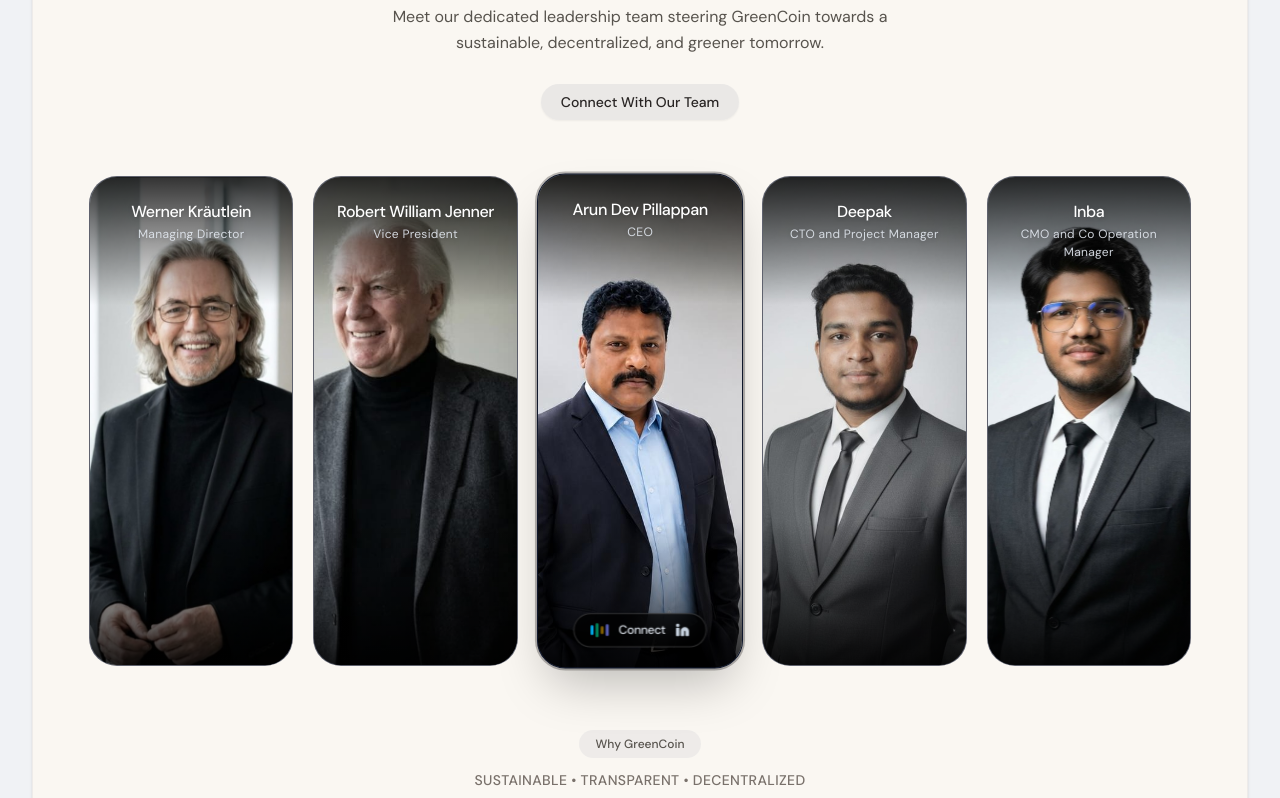
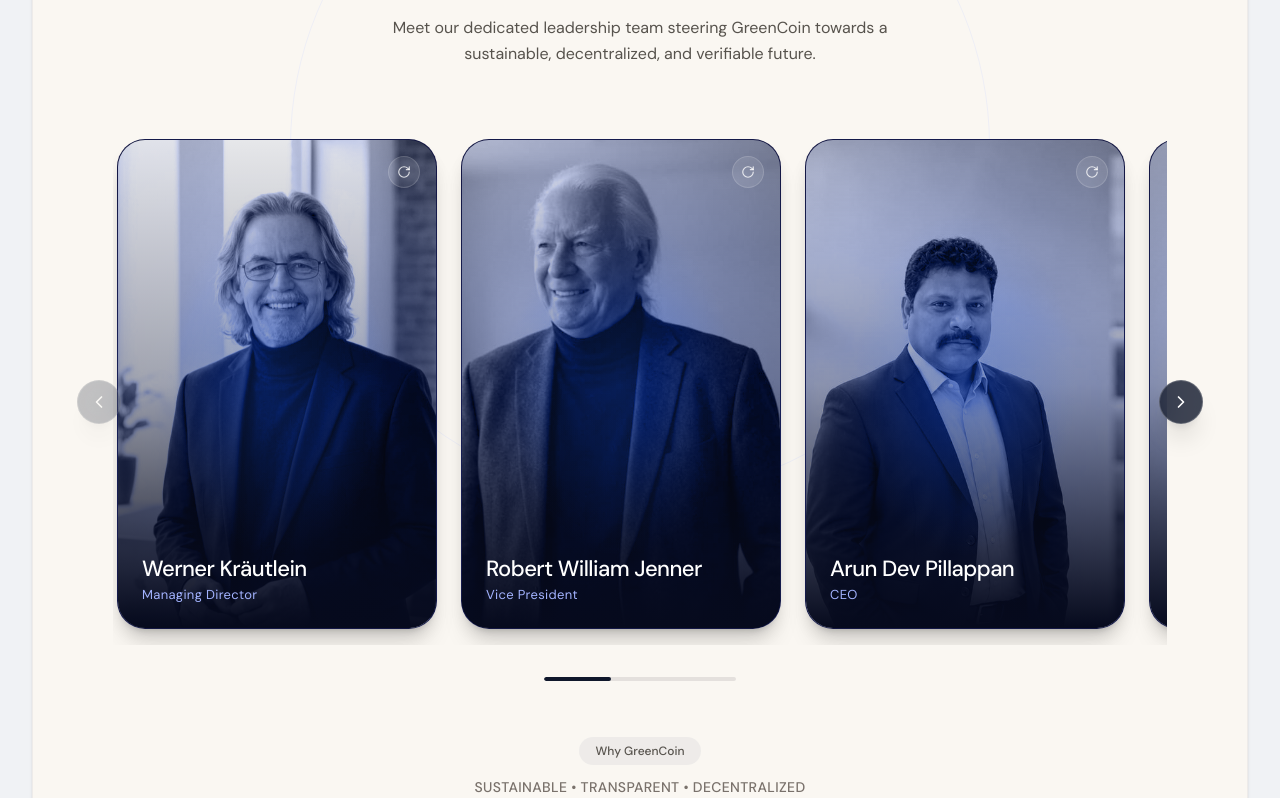
Before and after one commit to Deepakramki/GEC, a React (Vite) app: page / in a window 1280 px wide. Shown: the part 4422-5220 px from the top of the page. Built offline with nearby package versions, Linux system fonts and the light colour scheme.

Commit message:
Add swipe module and 3D flip card animation to TeamSection

```diff
--- a/src/components/TeamSection.tsx
+++ b/src/components/TeamSection.tsx
@@ -1,5 +1,5 @@
-import React, { useState } from 'react';
-import { Linkedin } from 'lucide-react';
+import React, { useState, useRef, useEffect } from 'react';
+import { ChevronLeft, ChevronRight, Linkedin, RotateCw } from 'lucide-react';
 
 interface TeamMember {
   id: string;
@@ -7,6 +7,7 @@ interface TeamMember {
   role: string;
   image: string;
   linkedin: string;
+  bio: string;
   objectPosition: string;
   scale: string;
 }
@@ -18,8 +19,9 @@ const TEAM_MEMBERS: TeamMember[] = [
     role: 'Managing Director',
     image: '/team/werner.jpg',
     linkedin: 'https://www.linkedin.com/in/werner-kr%C3%A4utlein?utm_source=share_via&utm_content=profile&utm_medium=member_ios',
+    bio: 'Over 25 years of global executive leadership in sustainable technology and corporate governance, pioneering blockchain-driven environmental impact and European regulatory compliance.',
     objectPosition: 'center 15%',
-    scale: 'scale-100',
+    scale: 'scale-105',
   },
   {
     id: 'robert',
@@ -27,8 +29,9 @@ const TEAM_MEMBERS: TeamMember[] = [
     role: 'Vice President',
     image: '/team/robert.jpg',
     linkedin: 'https://www.linkedin.com/in/johanneswillamjenner?utm_source=share_via&utm_content=profile&utm_medium=member_ios',
+    bio: 'Seasoned venture architect with extensive expertise in international business development, renewable energy transition, and cross-border strategic partnerships across Europe.',
     objectPosition: 'center 15%',
-    scale: 'scale-100',
+    scale: 'scale-105',
   },
   {
     id: 'arun',
@@ -36,8 +39,9 @@ const TEAM_MEMBERS: TeamMember[] = [
     role: 'CEO',
     image: '/team/arun.jpg',
     linkedin: 'https://www.linkedin.com/in/arun-p-7b233a260/',
+    bio: "Visionary founder driving GreenCoin's mission to bridge decentralized finance with real-world carbon reduction, empowering communities toward a cleaner, verifiable future.",
     objectPosition: 'center 15%',
-    scale: 'scale-100',
+    scale: 'scale-105',
   },
   {
     id: 'deepak',
@@ -45,8 +49,9 @@ const TEAM_MEMBERS: TeamMember[] = [
     role: 'CTO and Project Manager',
     image: '/team/deepak.jpg',
     linkedin: 'https://www.linkedin.com/in/deepakramki?utm_source=share_via&utm_content=profile&utm_medium=member_ios',
+    bio: 'Lead systems architect specializing in high-throughput blockchain networks, smart contract security, and full-stack decentralized infrastructure for green assets.',
     objectPosition: 'center 10%',
-    scale: 'scale-115',
+    scale: 'scale-120',
   },
   {
     id: 'inba',
@@ -54,137 +59,237 @@ const TEAM_MEMBERS: TeamMember[] = [
     role: 'CMO and Co Operation Manager',
     image: '/team/inba.jpg',
     linkedin: 'https://www.linkedin.com/in/inbazer?utm_source=share_via&utm_content=profile&utm_medium=member_ios',
+    bio: 'Brand strategist and operational leader spearheading global community engagement, viral marketing strategies, and strategic alliances across eco-conscious ecosystems.',
     objectPosition: 'center 15%',
-    scale: 'scale-105',
+    scale: 'scale-110',
   },
 ];
 
 export const TeamSection: React.FC = () => {
-  // Center card (Arun Dev Pillappan, CEO) is active by default
-  const [activeId, setActiveId] = useState<string>('arun');
+  const scrollContainerRef = useRef<HTMLDivElement>(null);
+  const [scrollProgress, setScrollProgress] = useState(0);
+  const [flippedCards, setFlippedCards] = useState<Record<string, boolean>>({});
+  const [canScrollLeft, setCanScrollLeft] = useState(false);
+  const [canScrollRight, setCanScrollRight] = useState(true);
+
+  // Toggle card flip
+  const toggleFlip = (id: string) => {
+    setFlippedCards((prev) => ({
+      ...prev,
+      [id]: !prev[id],
+    }));
+  };
+
+  // Scroll tracking for progress bar
+  const handleScroll = () => {
+    const el = scrollContainerRef.current;
+    if (!el) return;
+
+    const maxScroll = el.scrollWidth - el.clientWidth;
+    if (maxScroll > 0) {
+      const progress = (el.scrollLeft / maxScroll) * 100;
+      setScrollProgress(progress);
+      setCanScrollLeft(el.scrollLeft > 10);
+      setCanScrollRight(el.scrollLeft < maxScroll - 10);
+    }
+  };
+
+  const scroll = (direction: 'left' | 'right') => {
+    const el = scrollContainerRef.current;
+    if (!el) return;
+
+    const scrollAmount = direction === 'left' ? -340 : 340;
+    el.scrollBy({ left: scrollAmount, behavior: 'smooth' });
+  };
+
+  useEffect(() => {
+    const el = scrollContainerRef.current;
+    if (el) {
+      handleScroll();
+      el.addEventListener('scroll', handleScroll, { passive: true });
+      return () => el.removeEventListener('scroll', handleScroll);
+    }
+  }, []);
 
   return (
     <section
       id="about"
-      className="w-full max-w-[1400px] mx-auto mt-6 bg-[#FAF7F2] rounded-[40px] p-6 sm:p-10 lg:p-14 shadow-sm border border-stone-200/60 transition-all duration-300"
+      className="w-full max-w-[1400px] mx-auto mt-6 bg-[#FAF7F2] rounded-[40px] p-6 sm:p-10 lg:p-14 shadow-sm border border-stone-200/60 transition-all duration-300 relative overflow-hidden"
     >
-      {/* Centered Header */}
-      <div className="max-w-3xl mx-auto text-center mb-12 sm:mb-14">
+      {/* Decorative Subtle Background Orbit Ring */}
+      <div className="absolute top-12 left-1/2 -translate-x-1/2 w-[700px] h-[700px] rounded-full border border-indigo-200/40 pointer-events-none opacity-60" />
+
+      {/* Header matching the reference design */}
+      <div className="max-w-3xl mx-auto text-center mb-12 sm:mb-14 relative z-10">
         <span className="inline-flex items-center px-4 py-1.5 rounded-full text-[11px] sm:text-xs font-semibold tracking-wider uppercase bg-stone-200/70 text-stone-700 border border-stone-300/60 mb-5 shadow-xs">
           Leadership Team
         </span>
 
-        <h2 className="text-4xl sm:text-5xl lg:text-6xl font-medium text-stone-900 leading-[1.12] tracking-tight mb-4">
-          The Minds.
+        <h2 className="text-3xl sm:text-5xl lg:text-6xl font-medium text-stone-900 leading-[1.18] tracking-tight">
+          Led by visionaries from the
           <br />
-          Behind GreenCoin.
+          <span className="font-serif italic font-normal text-indigo-950">
+            forefront of green innovation
+          </span>
         </h2>
 
-        <p className="text-sm sm:text-base text-stone-600 font-normal leading-relaxed max-w-xl mx-auto mb-7">
-          Meet our dedicated leadership team steering GreenCoin towards a sustainable, decentralized, and greener tomorrow.
+        <p className="text-sm sm:text-base text-stone-600 font-normal leading-relaxed max-w-xl mx-auto mt-4">
+          Meet our dedicated leadership team steering GreenCoin towards a sustainable, decentralized, and verifiable future.
         </p>
-
-        {/* Small CTA Pill */}
-        <div className="flex justify-center items-center">
-          <a
-            href="#footer"
-            className="inline-flex items-center px-5 py-2 rounded-full bg-stone-200/80 hover:bg-stone-300/90 text-stone-800 text-xs sm:text-sm font-medium transition-colors shadow-xs"
-          >
-            Connect With Our Team
-          </a>
-        </div>
       </div>
 
-      {/* 5-Card Full-Cover Portrait Row */}
-      <div className="grid grid-cols-1 sm:grid-cols-2 lg:grid-cols-5 gap-4 sm:gap-5 lg:gap-5">
+      {/* Swipe Module Carousel with Left / Right Navigation */}
+      <div className="relative z-10 px-2 sm:px-6">
+        {/* Left Arrow Button */}
+        <button
+          onClick={() => scroll('left')}
+          disabled={!canScrollLeft}
+          className={`absolute -left-2 sm:-left-3 top-1/2 -translate-y-1/2 z-30 w-11 h-11 rounded-full bg-slate-900/80 hover:bg-slate-950 text-white border border-white/20 shadow-xl flex items-center justify-center backdrop-blur-md transition-all duration-300 ${
+            !canScrollLeft ? 'opacity-30 cursor-not-allowed' : 'hover:scale-105 active:scale-95'
+          }`}
+          aria-label="Scroll left"
+        >
+          <ChevronLeft className="w-5 h-5" />
+        </button>
+
+        {/* Right Arrow Button */}
+        <button
+          onClick={() => scroll('right')}
+          disabled={!canScrollRight}
+          className={`absolute -right-2 sm:-right-3 top-1/2 -translate-y-1/2 z-30 w-11 h-11 rounded-full bg-slate-900/80 hover:bg-slate-950 text-white border border-white/20 shadow-xl flex items-center justify-center backdrop-blur-md transition-all duration-300 ${
+            !canScrollRight ? 'opacity-30 cursor-not-allowed' : 'hover:scale-105 active:scale-95'
+          }`}
+          aria-label="Scroll right"
+        >
+          <ChevronRight className="w-5 h-5" />
+        </button>
+
+        {/* Scrollable Container */}
+        <div
+          ref={scrollContainerRef}
+          className="flex gap-5 sm:gap-6 overflow-x-auto scroll-smooth snap-x snap-mandatory py-4 px-1 [scrollbar-width:none] [&::-webkit-scrollbar]:hidden"
+        >
           {TEAM_MEMBERS.map((member) => {
-          const isActive = activeId === member.id;
+            const isFlipped = !!flippedCards[member.id];
 
             return (
               <div
                 key={member.id}
-              onClick={() => setActiveId(member.id)}
-              onMouseEnter={() => setActiveId(member.id)}
-              className={`group relative rounded-[28px] overflow-hidden h-[440px] sm:h-[470px] lg:h-[490px] cursor-pointer transition-all duration-500 bg-slate-900 border ${
-                isActive
-                  ? 'ring-2 ring-stone-900/30 shadow-2xl scale-[1.01]'
-                  : 'hover:shadow-xl border-stone-300/40'
+                className="w-[280px] sm:w-[310px] lg:w-[320px] h-[470px] sm:h-[490px] shrink-0 snap-center [perspective:1000px] cursor-pointer select-none group"
+                onClick={() => toggleFlip(member.id)}
+              >
+                {/* 3D Flipping Card Body */}
+                <div
+                  className={`relative w-full h-full rounded-[28px] transition-transform duration-700 [transform-style:preserve-3d] shadow-xl ${
+                    isFlipped ? '[transform:rotateY(180deg)]' : ''
                   }`}
                 >
-              {/* Full-Cover Member Portrait Image */}
+                  {/* FRONT FACE: Deep Royal Blue Studio Portrait */}
+                  <div
+                    className="absolute inset-0 w-full h-full rounded-[28px] overflow-hidden [backface-visibility:hidden] border border-indigo-900/30 shadow-lg flex flex-col justify-end p-6"
+                    style={{
+                      background:
+                        'radial-gradient(circle at 50% 55%, #1e3a8a 0%, #0d1a45 45%, #070d24 100%)',
+                    }}
+                  >
+                    {/* Portrait Image with subtle blue rim lighting */}
                     <img
                       src={member.image}
                       alt={member.name}
-                className={`absolute inset-0 w-full h-full object-cover transition-transform duration-700 group-hover:scale-105 ${member.scale}`}
+                      className={`absolute inset-0 w-full h-full object-cover mix-blend-luminosity opacity-90 transition-transform duration-700 group-hover:scale-105 ${member.scale}`}
                       style={{ objectPosition: member.objectPosition }}
                     />
 
-              {/* Clean Top Gradient for Text Legibility (Neutral Dark to Transparent) */}
-              <div className="absolute inset-x-0 top-0 h-32 bg-gradient-to-b from-black/80 via-black/40 to-transparent z-10 pointer-events-none" />
+                    {/* Gradient Overlay for Studio Lighting & Text Contrast */}
+                    <div className="absolute inset-0 bg-gradient-to-t from-[#060a1d] via-[#060a1d]/30 to-transparent pointer-events-none" />
 
-              {/* Clean Bottom Gradient for Grounding and Pill Contrast */}
-              <div className="absolute inset-x-0 bottom-0 h-36 bg-gradient-to-t from-black/85 via-black/40 to-transparent z-10 pointer-events-none" />
+                    {/* Subtle Blue Rim Light Glow */}
+                    <div className="absolute inset-0 bg-radial from-blue-600/20 via-transparent to-transparent pointer-events-none" />
 
-              {/* Top Text: Name & Role */}
-              <div className="relative z-20 pt-6 px-4 text-center">
-                <h3 className="text-[15px] sm:text-[16px] font-medium text-white leading-snug tracking-tight drop-shadow-sm">
+                    {/* Flip Indicator Tag */}
+                    <div className="absolute top-4 right-4 z-20 w-8 h-8 rounded-full bg-white/10 hover:bg-white/20 backdrop-blur-md flex items-center justify-center text-white/80 border border-white/15 transition-all">
+                      <RotateCw className="w-3.5 h-3.5" />
+                    </div>
+
+                    {/* Bottom Member Info */}
+                    <div className="relative z-10 text-left">
+                      <h3 className="text-xl sm:text-[22px] font-medium text-white tracking-tight leading-tight">
                         {member.name}
                       </h3>
-                <p className="text-[11px] sm:text-[12px] text-slate-200/90 font-normal tracking-wide mt-0.5 drop-shadow-sm">
+                      <p className="text-xs sm:text-[13px] text-indigo-300 font-normal tracking-wide mt-1">
+                        {member.role}
+                      </p>
+                    </div>
+                  </div>
+
+                  {/* BACK FACE: Deep Blue with Grid Pattern & Bio */}
+                  <div
+                    className="absolute inset-0 w-full h-full rounded-[28px] overflow-hidden [backface-visibility:hidden] [transform:rotateY(180deg)] border border-indigo-500/30 shadow-2xl p-7 flex flex-col justify-between"
+                    style={{
+                      backgroundColor: '#0f1738',
+                      backgroundImage:
+                        'linear-gradient(to right, rgba(99, 102, 241, 0.12) 1px, transparent 1px), linear-gradient(to bottom, rgba(99, 102, 241, 0.12) 1px, transparent 1px)',
+                      backgroundSize: '28px 28px',
+                    }}
+                  >
+                    {/* Top Member Header */}
+                    <div>
+                      <div className="flex items-start justify-between mb-1">
+                        <h3 className="text-xl sm:text-[22px] font-medium text-white tracking-tight leading-tight">
+                          {member.name}
+                        </h3>
+                        <div className="w-7 h-7 rounded-full bg-white/10 flex items-center justify-center text-white/80 border border-white/15 shrink-0 ml-2">
+                          <RotateCw className="w-3.5 h-3.5" />
+                        </div>
+                      </div>
+                      <p className="text-xs sm:text-[13px] text-indigo-300 font-normal tracking-wide">
                         {member.role}
                       </p>
                     </div>
 
-              {/* Bottom Interactive Pill (Delphi-style audio/connect bar) */}
-              <div
-                className={`absolute bottom-5 left-1/2 -translate-x-1/2 z-20 w-max transition-all duration-300 ${
-                  isActive
-                    ? 'opacity-100 translate-y-0 scale-100'
-                    : 'opacity-0 translate-y-2 scale-95 group-hover:opacity-100 group-hover:translate-y-0 group-hover:scale-100'
-                }`}
-              >
+                    {/* Bio Description */}
+                    <div className="my-auto py-2">
+                      <p className="text-xs sm:text-[13px] text-indigo-100/85 leading-relaxed font-light">
+                        {member.bio}
+                      </p>
+                    </div>
+
+                    {/* Bottom Action: LinkedIn Connect Pill */}
+                    <div className="pt-2">
                       <a
                         href={member.linkedin}
                         target="_blank"
                         rel="noopener noreferrer"
                         onClick={(e) => e.stopPropagation()}
-                  className="inline-flex items-center gap-2.5 px-3.5 py-1.5 sm:px-4 sm:py-2 rounded-full bg-black/75 hover:bg-[#0055ff] text-white border border-white/20 shadow-xl backdrop-blur-md transition-all duration-300 group/btn"
-                  aria-label={`${member.name} LinkedIn`}
+                        className="w-full inline-flex items-center justify-center gap-2 px-4 py-2.5 rounded-full bg-indigo-600 hover:bg-[#0055ff] text-white border border-indigo-400/30 text-xs font-medium backdrop-blur-sm transition-all duration-300 shadow-md group/btn"
                       >
-                  {/* Animated Audio Equalizer Bars */}
-                  <div className="flex items-center gap-[2.5px] h-3">
-                    <span
-                      className="w-[2.5px] h-2.5 bg-sky-400 rounded-full animate-pulse"
-                      style={{ animationDuration: '0.8s', animationDelay: '0ms' }}
-                    />
-                    <span
-                      className="w-[2.5px] h-3.5 bg-emerald-400 rounded-full animate-pulse"
-                      style={{ animationDuration: '0.8s', animationDelay: '150ms' }}
-                    />
-                    <span
-                      className="w-[2.5px] h-2 bg-amber-400 rounded-full animate-pulse"
-                      style={{ animationDuration: '0.8s', animationDelay: '300ms' }}
-                    />
-                    <span
-                      className="w-[2.5px] h-3 bg-indigo-400 rounded-full animate-pulse"
-                      style={{ animationDuration: '0.8s', animationDelay: '450ms' }}
-                    />
+                        <span>Connect on LinkedIn</span>
+                        <Linkedin className="w-3.5 h-3.5 fill-current text-white" />
+                      </a>
                     </div>
-
-                  <span className="text-[11px] sm:text-xs font-medium tracking-tight text-slate-200 group-hover/btn:text-white">
-                    Connect
-                  </span>
-
-                  <Linkedin className="w-3.5 h-3.5 fill-current text-slate-300 group-hover/btn:text-white" />
-                </a>
+                  </div>
                 </div>
               </div>
             );
           })}
         </div>
 
+        {/* Bottom Swipe Progress Indicator Bar */}
+        <div className="mt-8 flex justify-center items-center">
+          <div className="w-48 h-1 bg-stone-300/60 rounded-full overflow-hidden relative">
+            <div
+              className="h-full bg-slate-900 rounded-full transition-all duration-150 ease-out"
+              style={{
+                width: '35%',
+                transform: `translateX(${(scrollProgress * 1.85)}%)`,
+              }}
+            />
+          </div>
+        </div>
+      </div>
+
       {/* Section Footer Sub-Bar */}
-      <div className="mt-14 sm:mt-16 text-center">
+      <div className="mt-12 sm:mt-14 text-center relative z-10">
         <span className="inline-block px-4 py-1.5 rounded-full bg-stone-200/60 text-stone-600 text-xs font-medium mb-3">
           Why GreenCoin
         </span>
```
Lines whose indentation alone changed are shown as unchanged.
